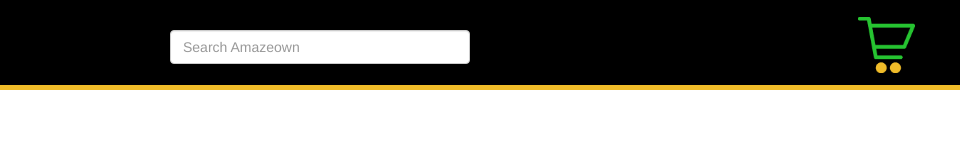
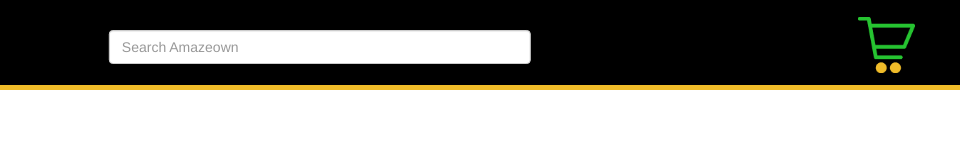
Before and after one commit to IvanGenesoto/amazeOwn, a plain HTML site: page index.html in a window 1280 px wide. Shown: the top 160 px of the page, 320-1280 px from the left. Drawn offline with nearby package versions, Linux system fonts and the light colour scheme.

Commit message:
Made search bar length dynamic. #16

```diff
--- a/default.css
+++ b/default.css
@@ -82,7 +82,7 @@
 #search-form {
   display: inline;
   position: absolute;
-  width: 300px;
+  width: 33%;
   top: 30px;
   left: 50%;
   transform: translateX(-50%);
```
